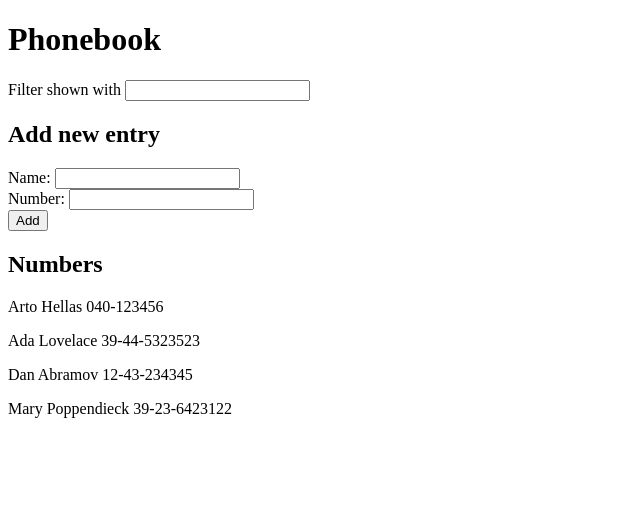
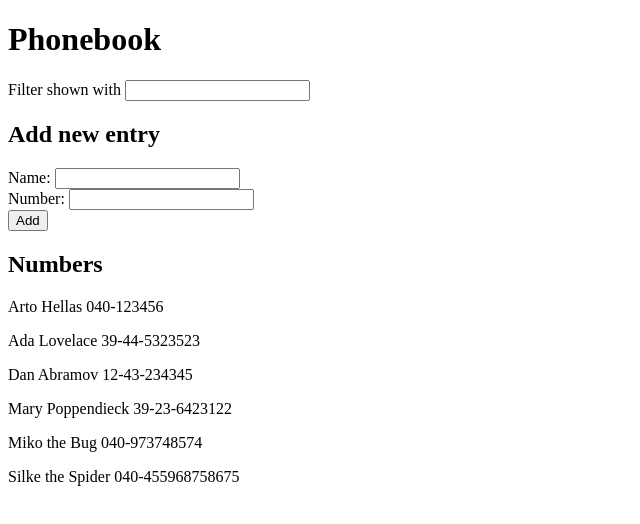
Before and after one commit to silkehof/fullstackopen, a React (Create React App) app in the folder part2/phonebook/: page / in a window 1280 px wide. Shown: the top 524 px of the page, without its empty margins (0-640 px from the left). Built offline with nearby package versions, Linux system fonts and the light colour scheme; data requests are answered from the project's data file.

Commit message:
Add solutions for exercises 2_15 to 2_16, part 2

```diff
--- a/part2/phonebook/db.json
+++ b/part2/phonebook/db.json
@@ -19,6 +19,16 @@
       "name": "Mary Poppendieck",
       "number": "39-23-6423122",
       "id": 4
+    },
+    {
+      "name": "Miko the Bug",
+      "number": "040-973748574",
+      "id": 5
+    },
+    {
+      "name": "Silke the Spider",
+      "number": "040-455968758675",
+      "id": 6
     }
   ]
 }
--- a/part2/phonebook/package.json
+++ b/part2/phonebook/package.json
@@ -6,7 +6,7 @@
     "@testing-library/jest-dom": "^5.11.6",
     "@testing-library/react": "^11.2.2",
     "@testing-library/user-event": "^12.5.0",
-    "axios": "^0.21.0",
+    "axios": "^0.21.1",
     "react": "^17.0.1",
     "react-dom": "^17.0.1",
     "react-scripts": "4.0.1",
--- a/part2/phonebook/src/App.js
+++ b/part2/phonebook/src/App.js
@@ -1,5 +1,5 @@
 import React, { useEffect, useState } from 'react'
-import axios from 'axios'
+import personsService from './services/persons'
 import Filter from './components/Filter'
 import PersonForm from './components/PersonForm'
 import Persons from './components/Persons'
@@ -11,35 +11,35 @@ const App = () => {
   const [filterValue, setFilterValue] = useState('')
   const [showAll, setShowAll] = useState(true)
 
-  const hook = () => {
-    console.log('effect')
-    axios
-      .get('http://localhost:3001/persons')
-      .then(response => {
-        console.log('promise fulfilled')
-        setPersons(response.data)
+  useEffect(() => {
+    personsService
+      .getAll()
+      .then(initialPersons => {
+        setPersons(initialPersons)
       })
-  }
+  }, [])
 
-  useEffect(hook, [])
-
-  const addName = (event) => {
+  const addPerson = (event) => {
     event.preventDefault()
-    const nameObject = {
+    const personObject = {
       name: newName,
       number: newNumber
     }
 
     for (let i = 0; i < persons.length; i++) {
-      if (persons[i].name.toUpperCase() === nameObject.name.toUpperCase()) {
+      if (persons[i].name.toUpperCase() === personObject.name.toUpperCase()) {
         window.alert(`${newName} is already added to phonebook!`)
         return
       }
     }
 
-    setPersons(persons.concat(nameObject))
-    setNewName('')
-    setNewNumber('')
+    personsService
+      .create(personObject)
+      .then(returnedPerson => {
+        setPersons(persons.concat(returnedPerson))
+        setNewName('')
+        setNewNumber('')
+      })
   }
 
   const handleNameChange = (event) => {
@@ -71,7 +71,7 @@ const App = () => {
         handleFilterChange={handleFilterChange}/>
       <h2>Add new entry</h2>
       <PersonForm
-        addName={addName}
+        addPerson={addPerson}
         newName={newName}
         handleNameChange={handleNameChange}
         newNumber={newNumber}
--- a/part2/phonebook/src/components/PersonForm.js
+++ b/part2/phonebook/src/components/PersonForm.js
@@ -2,7 +2,7 @@ import React from 'react'
 
 const PersonForm = (props) => {
     return (
-        <form onSubmit={props.addName}>
+        <form onSubmit={props.addPerson}>
             <div>
                 Name: <input
                     value={props.newName}
```
Also changed, not shown: 2 other files (tests, documents, lock files or other folders). Lines whose indentation alone changed are shown as unchanged.
